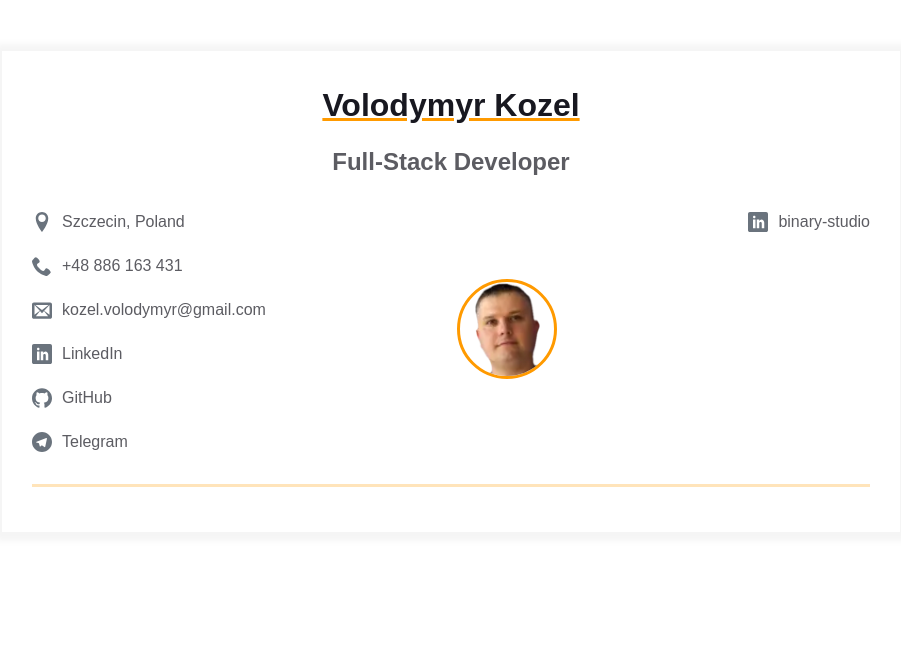
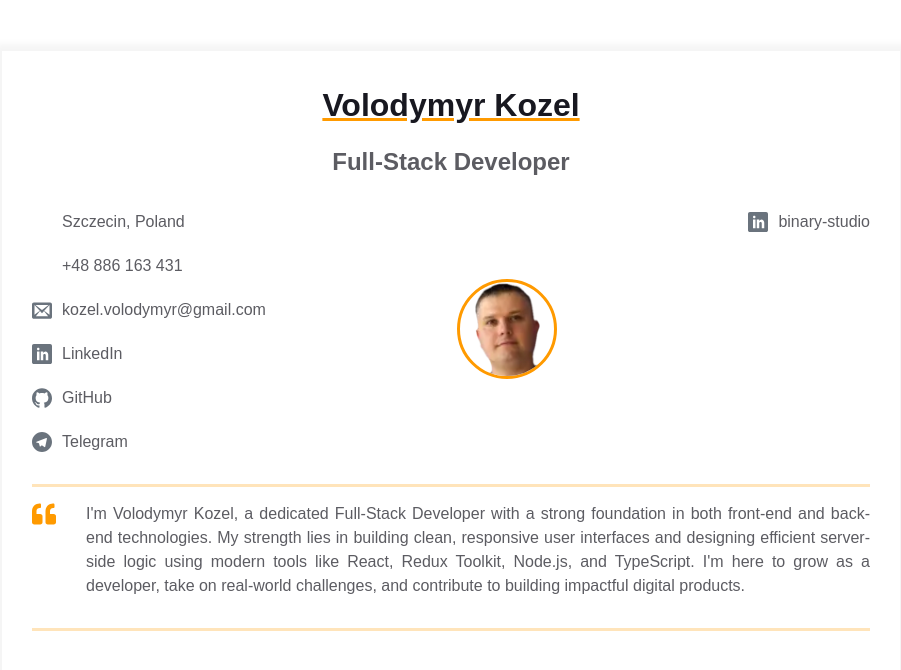
Before and after one commit to VolodymyrKozel/homepage, a plain HTML site: page index.html in a window 1280 px wide. Shown: the whole page, without its empty margins (189-1090 px from the left). Drawn offline with Linux system fonts and the light colour scheme; files whose address does not match are found by name.

Commit message:
add intro markup and text

```diff
--- a/index.html
+++ b/index.html
@@ -162,6 +162,31 @@
             </div>
           </div>
         </div>
+        <div class="container">
+          <div class="resume__block">
+            <div class="intro">
+              <div class="intro__icon-wrapper">
+                <svg
+                  class="intro__icon"
+                  width="24"
+                  height="24"
+                  role="img"
+                  aria-label="Quotes icon">
+                  <use href="./assets/icons.svg#icon-quotes"></use>
+                </svg>
+              </div>
+              <p class="intro_text">
+                I'm Volodymyr Kozel, a dedicated Full-Stack Developer with a
+                strong foundation in both front-end and back-end technologies.
+                My strength lies in building clean, responsive user interfaces
+                and designing efficient server-side logic using modern tools
+                like React, Redux Toolkit, Node.js, and TypeScript. I'm here to
+                grow as a developer, take on real-world challenges, and
+                contribute to building impactful digital products.
+              </p>
+            </div>
+          </div>
+        </div>
       </div>
     </main>
   </body>
```
